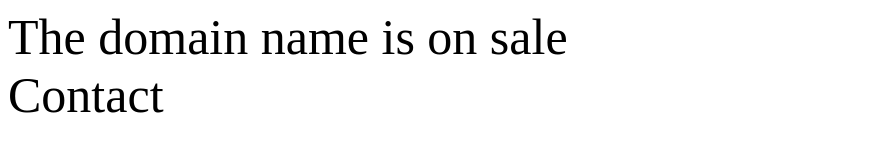
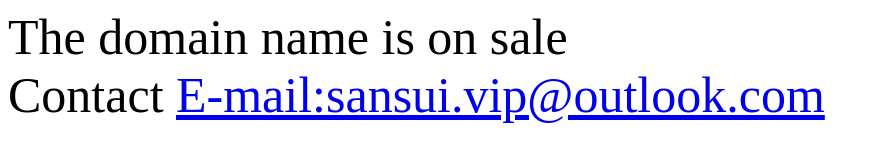
Before and after one commit to sgyunc/wusv, a plain HTML site: page index.html in a window 1280 px wide. Shown: the whole page, without its empty margins (0-880 px from the left). Drawn offline with Linux system fonts and the light colour scheme.

Commit message:
Update index.html

```diff
--- a/index.html
+++ b/index.html
@@ -1,4 +1,4 @@
 <p style="font-size:50px">The domain name is on sale
   <br> Contact
-  <a href="mailto:sansui.vip@outlook.com>E-mail:sansui.vip@outlook.com</a>
+  <a href="mailto:sansui.vip@outlook.com">E-mail:sansui.vip@outlook.com</a>
 </p>
```
